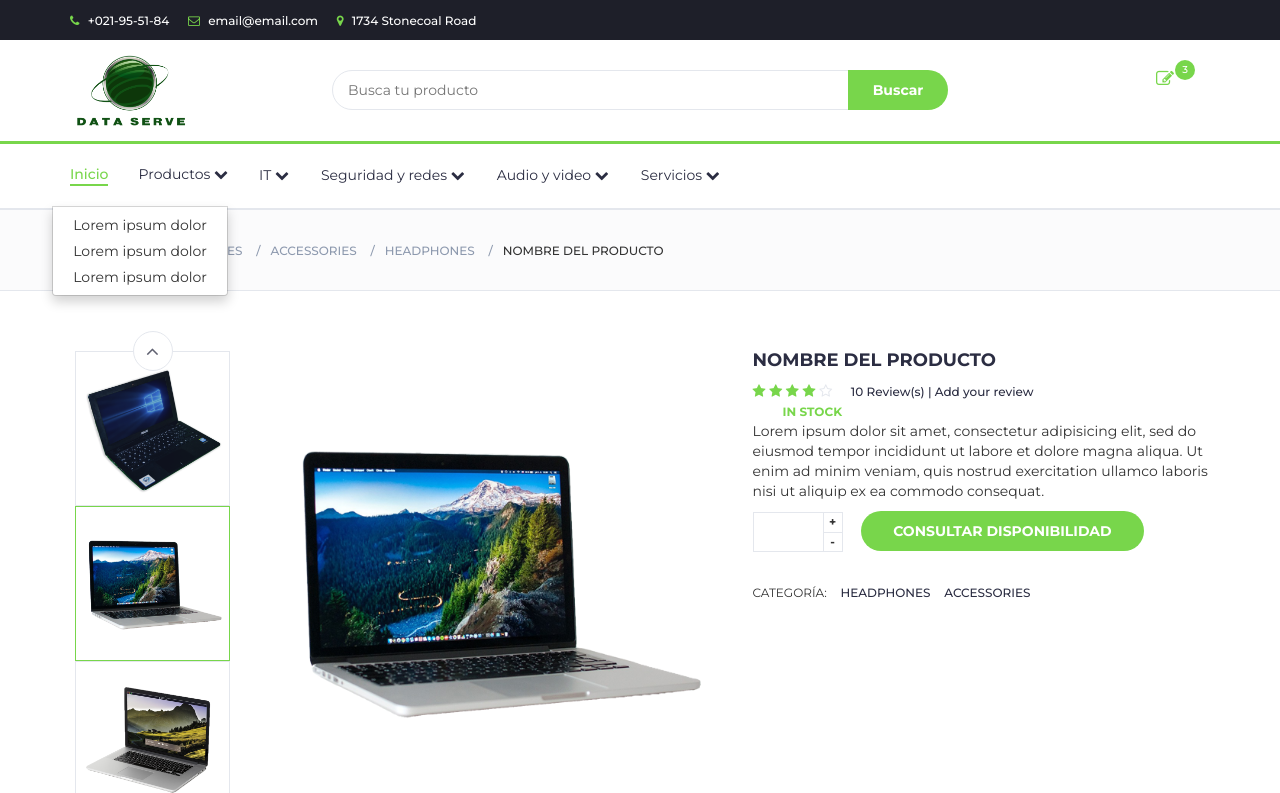
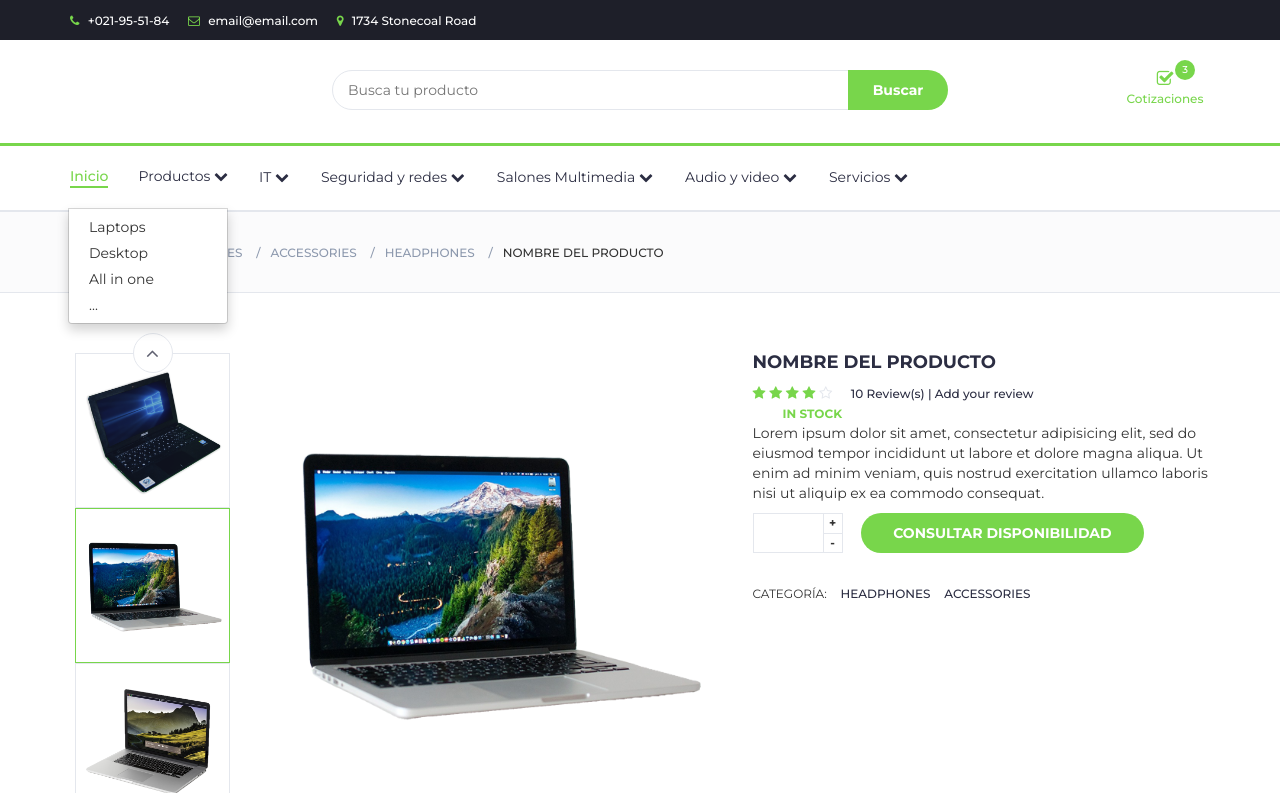
Before and after one commit to WeGraphypa/dataserve, a plain HTML site: page product.html in a window 1280 px wide. Both pictures are taken after a click on the link "Productos". Shown: the top 793 px of the page. Drawn offline with Linux system fonts and the light colour scheme.

Commit message:
Update product.html

```diff
--- a/product.html
+++ b/product.html
@@ -57,7 +57,7 @@
                     <div class="col-md-2 col-xs-3">
                         <div class="header-logo">
                             <a href="#" class="logo">
-                                <img src="assets/img/logo-color.png" alt="">
+                                <img src="assets/img/logo-blanco.png" alt="">
                             </a>
                         </div>
                     </div>
@@ -81,8 +81,8 @@
                             <!-- Cart -->
                             <div class="dropdown">
                                 <a class="dropdown-toggle" data-toggle="dropdown" aria-expanded="true">
-                                    <i class="fa fa-pencil-square-o" aria-hidden="true"></i>
-
+                                    <i class="fa fa-check-square-o" aria-hidden="true"></i>
+                                    <span>Cotizaciones</span>
                                     <div class="qty">3</div>
                                 </a>
 
@@ -131,9 +131,10 @@
 						  Productos <i class="fa fa-chevron-down" aria-hidden="true"></i>
 						</a>
                         <ul class="dropdown-menu dropdown-menu-right">
-                            <li><a class="dropdown-item" type="button">Lorem ipsum dolor</a> </li>
-                            <li><a class="dropdown-item" type="button">Lorem ipsum dolor</a> </li>
-                            <li><a class="dropdown-item" type="button">Lorem ipsum dolor</a> </li>
+                            <li><a class="dropdown-item" type="button">Laptops</a> </li>
+                            <li><a class="dropdown-item" type="button">Desktop</a> </li>
+                            <li><a class="dropdown-item" type="button">All in one</a> </li>
+                            <li><a class="dropdown-item" type="button">...</a> </li>
                         </ul>
                     </li>
 
@@ -143,9 +144,11 @@
 						 IT <i class="fa fa-chevron-down" aria-hidden="true"></i>
 						</a>
                         <ul class="dropdown-menu dropdown-menu-right">
-                            <li><a class="dropdown-item" type="button">Lorem ipsum dolor</a> </li>
-                            <li><a class="dropdown-item" type="button">Lorem ipsum dolor</a> </li>
-                            <li><a class="dropdown-item" type="button">Lorem ipsum dolor</a> </li>
+                            <li><a class="dropdown-item" type="button">Lenovo</a> </li>
+                            <li><a class="dropdown-item" type="button">HP</a> </li>
+                            <li><a class="dropdown-item" type="button">Apple</a> </li>
+                            <li><a class="dropdown-item" type="button">...</a> </li>
+
                         </ul>
                     </li>
 
@@ -155,21 +158,33 @@
 						  Seguridad y redes <i class="fa fa-chevron-down" aria-hidden="true"></i>
 						</a>
                         <ul class="dropdown-menu dropdown-menu-right">
-                            <li><a class="dropdown-item" type="button">Lorem ipsum dolor</a> </li>
-                            <li><a class="dropdown-item" type="button">Lorem ipsum dolor</a> </li>
-                            <li><a class="dropdown-item" type="button">Lorem ipsum dolor</a> </li>
+                            <li><a class="dropdown-item" type="button">Watchguard</a> </li>
+                            <li><a class="dropdown-item" type="button">HP Enterprise</a> </li>
+                            <li><a class="dropdown-item" type="button">Cisco</a> </li>
+                            <li><a class="dropdown-item" type="button">...</a> </li>
                         </ul>
                     </li>
-
+                    <li class="btn-group">
+                        <a type="button" class="btn btn-secondary dropdown-toggle" data-toggle="dropdown" aria-haspopup="true" aria-expanded="false">
+						  Salones Multimedia  <i class="fa fa-chevron-down" aria-hidden="true"></i>
+						</a>
+                        <ul class="dropdown-menu dropdown-menu-right">
+                            <li><a class="dropdown-item" type="button">InFocus</a> </li>
+                            <li><a class="dropdown-item" type="button">Epson</a> </li>
+                            <li><a class="dropdown-item" type="button">ViewSonic</a> </li>
+                            <li><a class="dropdown-item" type="button">...</a> </li>
+                        </ul>
+                    </li>
 
                     <li class="btn-group">
                         <a type="button" class="btn btn-secondary dropdown-toggle" data-toggle="dropdown" aria-haspopup="true" aria-expanded="false">
 						  Audio y video  <i class="fa fa-chevron-down" aria-hidden="true"></i>
 						</a>
                         <ul class="dropdown-menu dropdown-menu-right">
-                            <li><a class="dropdown-item" type="button">Lorem ipsum dolor</a> </li>
-                            <li><a class="dropdown-item" type="button">Lorem ipsum dolor</a> </li>
-                            <li><a class="dropdown-item" type="button">Lorem ipsum dolor</a> </li>
+                            <li><a class="dropdown-item" type="button">Sony</a> </li>
+                            <li><a class="dropdown-item" type="button">Blackmagic Design</a> </li>
+                            <li><a class="dropdown-item" type="button">Imagine Communications</a> </li>
+                            <li><a class="dropdown-item" type="button">...</a> </li>
                         </ul>
                     </li>
 
@@ -178,9 +193,10 @@
 						  Servicios <i class="fa fa-chevron-down" aria-hidden="true"></i>
 						</a>
                         <ul class="dropdown-menu dropdown-menu-right">
-                            <li><a class="dropdown-item" type="button">Lorem ipsum dolor</a> </li>
-                            <li><a class="dropdown-item" type="button">Lorem ipsum dolor</a> </li>
-                            <li><a class="dropdown-item" type="button">Lorem ipsum dolor</a> </li>
+                            <li><a class="dropdown-item" type="button">Computadoras</a> </li>
+                            <li><a class="dropdown-item" type="button">Servidores</a> </li>
+                            <li><a class="dropdown-item" type="button">Imagine Communications</a> </li>
+                            <li><a class="dropdown-item" type="button">...</a> </li>
                         </ul>
                     </li>
 
```
